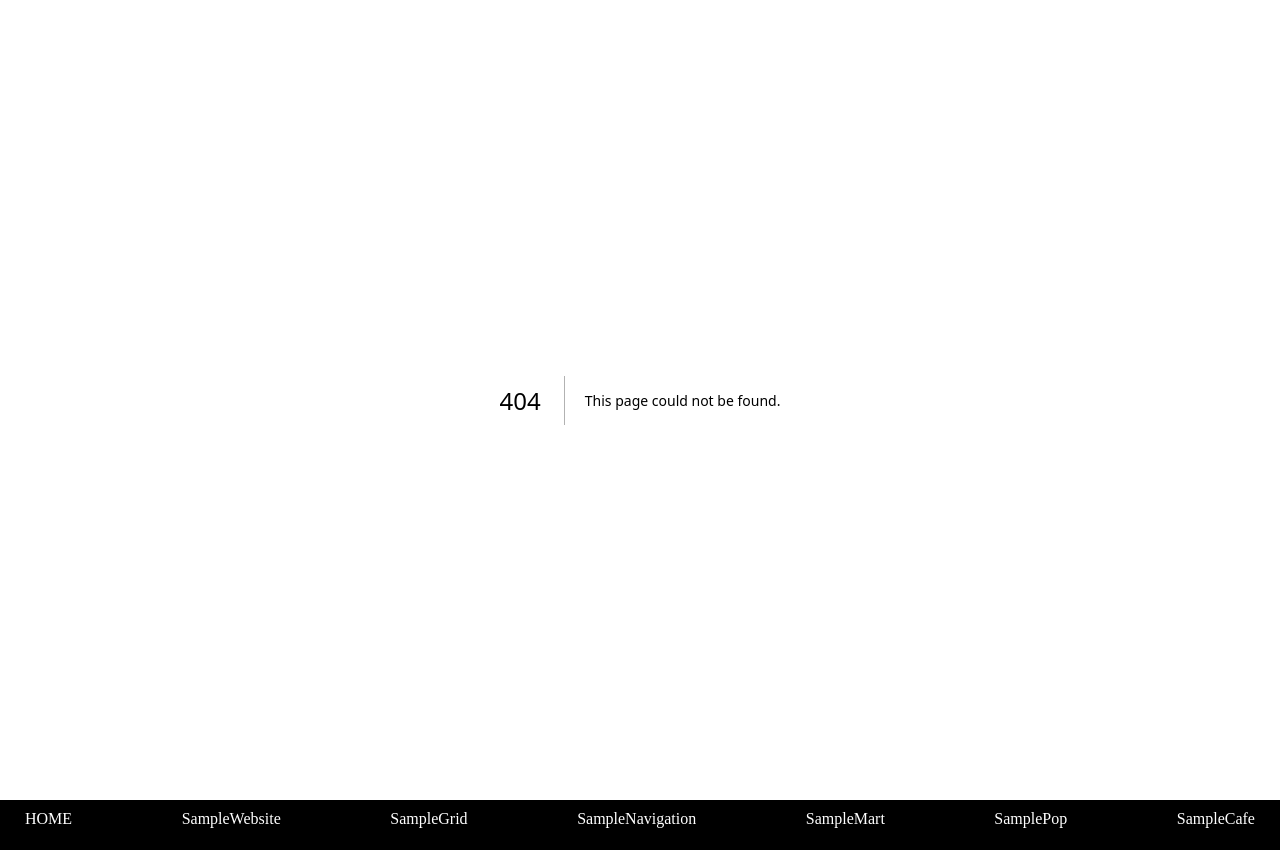
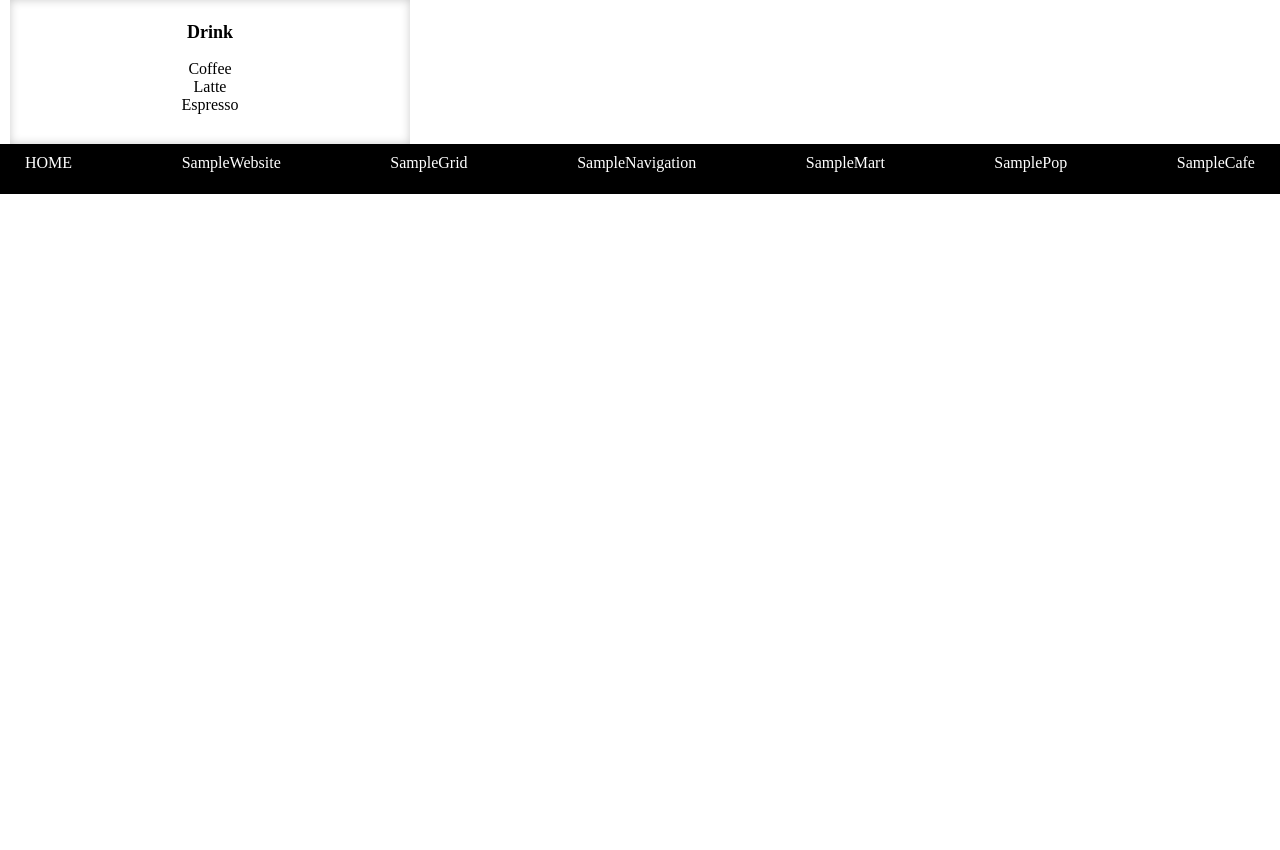
Before and after one commit to itc-s22025/projects2, a Next.js app: page /Sample6/compo/boxbody in a window 1280 px wide. Before the commit this address had no page. After the commit the page ends 800 px from the top, so only its background shows below. Built offline with nearby package versions, Linux system fonts and the light colour scheme.

Commit message:
made components of Sample6

```diff
--- /dev/null
+++ b/pages/Sample6/compo/boxbody.js
@@ -0,0 +1,15 @@
+import style from 'pages/Sample6/Sample6.module.css'
+import Drinks from 'pages/Sample6/compo/drinks'
+
+const Bb = () => {
+	return(
+		<>
+		<nav className={style.boxbody}>
+			<h2 className={style.h2}>Drink</h2>
+			<Drinks name1="Coffee" name2="Latte" name3="Espresso" />
+		</nav>
+		</>
+	)
+}
+
+export default Bb
--- /dev/null
+++ b/pages/Sample6/compo/drinks.js
@@ -0,0 +1,14 @@
+import style from 'pages/Sample6/Sample6.module.css'
+import Header from 'components/header'
+
+const Drinks = ({name1, name2, name3}) =>{
+	return(
+		<ul className={style.ul}>
+			<li className={style.li}>{name1}</li>
+			<li className={style.li}>{name2}</li>
+			<li className={style.li}>{name3}</li>
+		</ul>
+	)
+}
+
+export default Drinks
```
Also changed, not shown: pages/Sample6/compo/boxhead.js (added, +14 -0 lines), pages/Sample6/compo/main.js (added, +15 -0 lines), pages/Sample6/index.js (+2 -17 lines).
